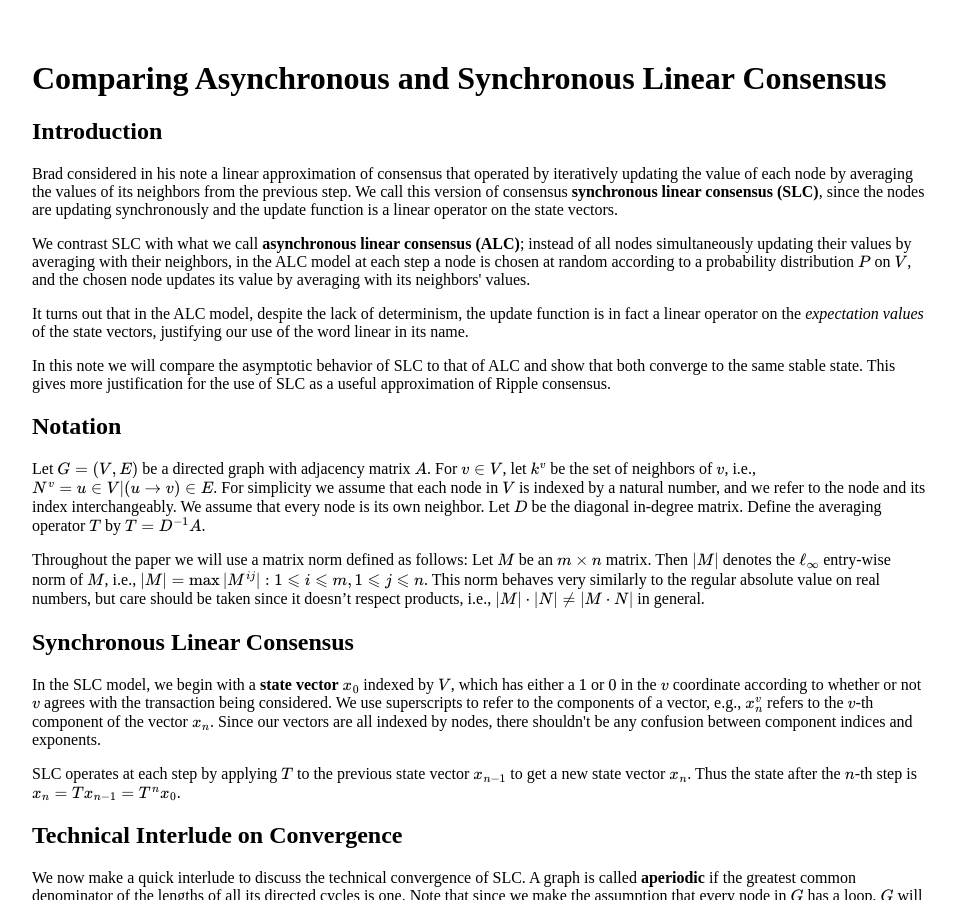
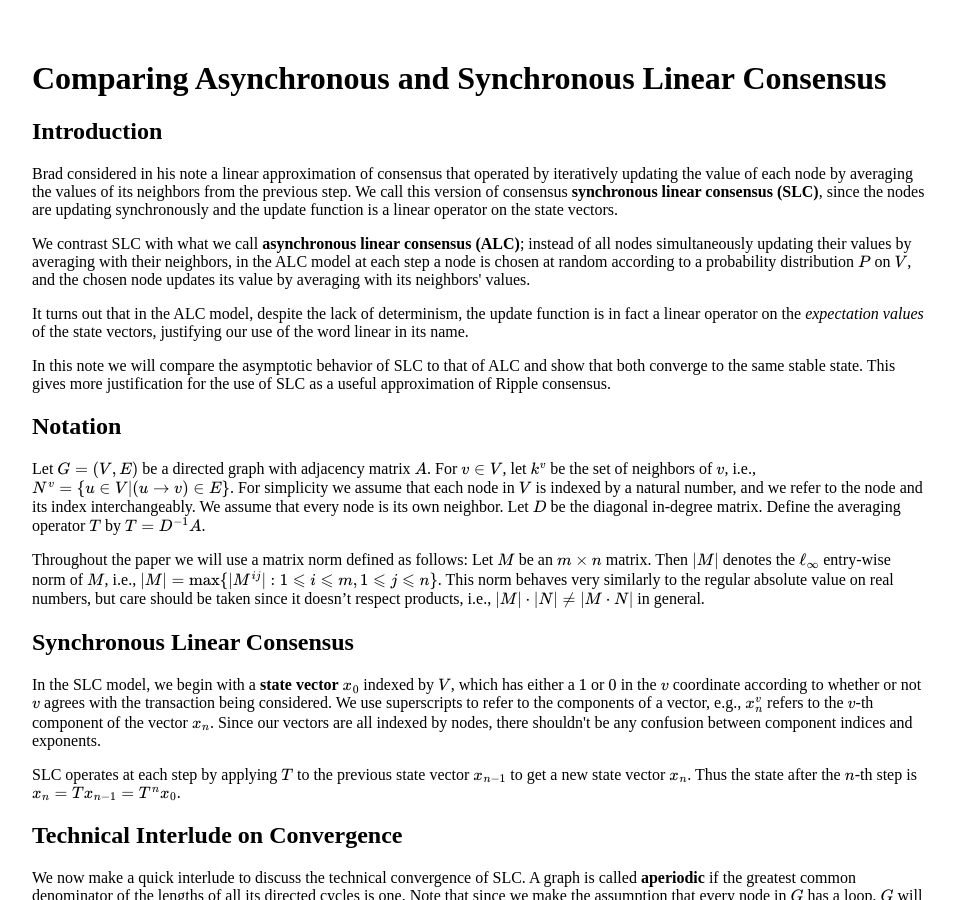
Before and after one commit to ChronusZ/chronusz.github.io, a Jekyll site: the page built from _posts/2017-06-15-comparing-the-asymptotic-behavior-of-alc-and-slc.md, in a window 1280 px wide and 900 px high. Shown: the whole window, without its empty margins (160-1116 px from the left). Built offline with Jekyll 4.4.1, drawn with Linux system fonts in a browser that asks for light colours; formulas are drawn with MathJax 3.

Commit message:
Fixed the curly brackets I ruined trying to fix other curly brackets

```diff
--- a/_posts/2017-06-15-comparing-the-asymptotic-behavior-of-alc-and-slc.md
+++ b/_posts/2017-06-15-comparing-the-asymptotic-behavior-of-alc-and-slc.md
@@ -19,9 +19,9 @@ In this note we will compare the asymptotic behavior of SLC to that of ALC and s
 
 ## Notation
 
-Let $$G=(V,E)$$ be a directed graph with adjacency matrix $$A$$. For $$v\in V$$, let $$k^v$$ be the set of neighbors of $$v$$, i.e., $$N^v=\\{u\in V\vert(u\to v)\in E\\}$$. For simplicity we assume that each node in $$V$$ is indexed by a natural number, and we refer to the node and its index interchangeably. We assume that every node is its own neighbor. Let $$D$$ be the diagonal in-degree matrix. Define the averaging operator $$T$$ by $$T=D^{-1}A$$.
+Let $$G=(V,E)$$ be a directed graph with adjacency matrix $$A$$. For $$v\in V$$, let $$k^v$$ be the set of neighbors of $$v$$, i.e., $$N^v=\{u\in V\vert(u\to v)\in E\}$$. For simplicity we assume that each node in $$V$$ is indexed by a natural number, and we refer to the node and its index interchangeably. We assume that every node is its own neighbor. Let $$D$$ be the diagonal in-degree matrix. Define the averaging operator $$T$$ by $$T=D^{-1}A$$.
 
-Throughout the paper we will use a matrix norm defined as follows: Let $$M$$ be an $$m\times n$$ matrix. Then $$\vert M\vert$$ denotes the $$\ell_\infty$$ entry-wise norm of $$M$$, i.e., $$\vert M\vert=\max\\{\vert M^{ij}\vert:1\leqslant i \leqslant m,1\leqslant j\leqslant n\\}$$. This norm behaves very similarly to the regular absolute value on real numbers, but care should be taken since it doesn't respect products, i.e., $$\vert M\vert\cdot\vert N\vert\neq\vert M\cdot N\vert$$ in general.
+Throughout the paper we will use a matrix norm defined as follows: Let $$M$$ be an $$m\times n$$ matrix. Then $$\vert M\vert$$ denotes the $$\ell_\infty$$ entry-wise norm of $$M$$, i.e., $$\vert M\vert=\max\{\vert M^{ij}\vert:1\leqslant i \leqslant m,1\leqslant j\leqslant n\}$$. This norm behaves very similarly to the regular absolute value on real numbers, but care should be taken since it doesn't respect products, i.e., $$\vert M\vert\cdot\vert N\vert\neq\vert M\cdot N\vert$$ in general.
 
 ## Synchronous Linear Consensus
 
```
